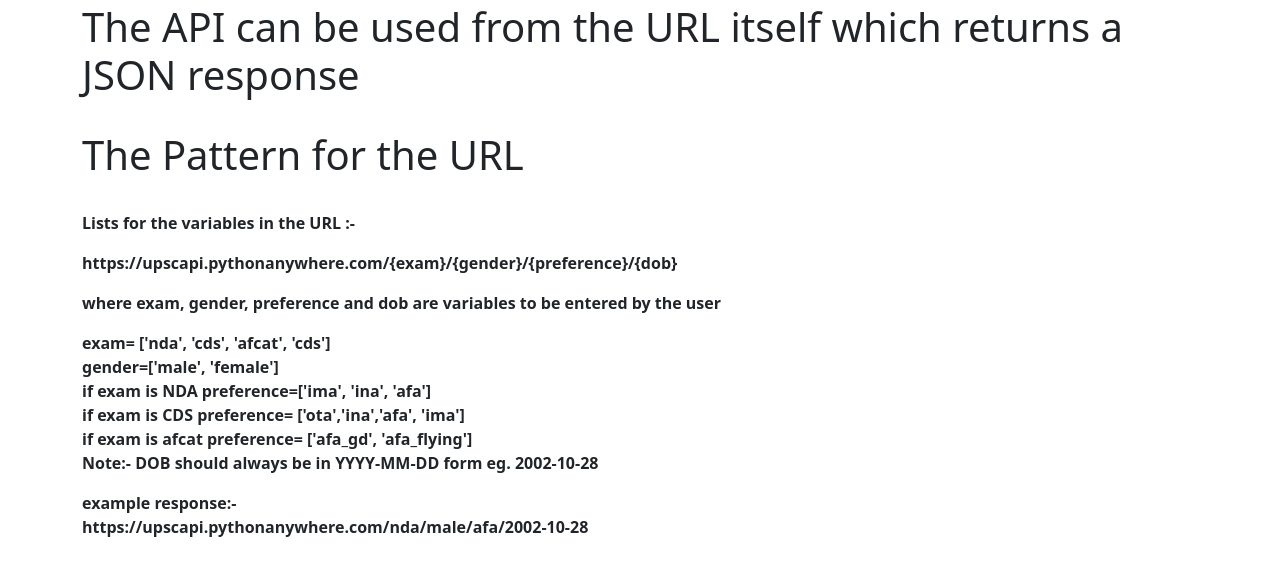
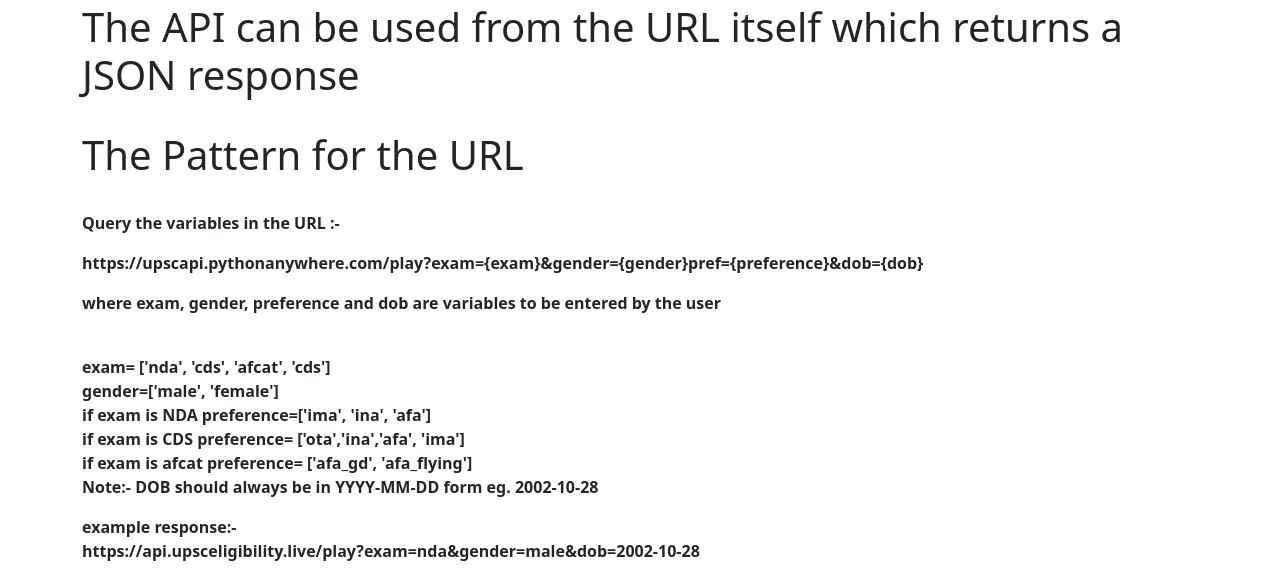
Before and after one commit to developer28hemanth0010/upscapi, a Flask app: page / in a window 1280 px wide. Shown: the part 325-904 px from the top of the page. Before the commit the page ends 862 px from the top, so only its background shows below. Run offline with Flask 2, Linux system fonts and the light colour scheme.

Commit message:
Update index.html

```diff
--- a/templates/index.html
+++ b/templates/index.html
@@ -23,11 +23,11 @@
     <br>
     <h1>The API can be used from the URL itself which returns a JSON response</h1><br>
     <h1>The Pattern for the URL</h1><br>
-    <p><b>Lists for the variables in the URL :-</b></p>
-    <p><b>https://upscapi.pythonanywhere.com/{exam}/{gender}/{preference}/{dob}</b></p>
-    <p><b>where exam, gender, preference and dob are variables to be entered by the user</b></p>
+    <p><b>Query the variables in the URL :-</b></p>
+    <p><b>https://upscapi.pythonanywhere.com/play?exam={exam}&gender={gender}pref={preference}&dob={dob}</b></p>
+    <p><b>where exam, gender, preference and dob are variables to be entered by the user</b></p><br>
     <p><b>exam= ['nda', 'cds', 'afcat', 'cds'] <br> gender=['male', 'female'] <br> if exam is NDA preference=['ima', 'ina', 'afa'] <br> if exam is CDS preference= ['ota','ina','afa', 'ima'] <br> if exam is afcat preference= ['afa_gd', 'afa_flying'] <br> Note:- DOB should always be in YYYY-MM-DD form eg. 2002-10-28 </b></p>
-    <p><b>example response:- <br> https://upscapi.pythonanywhere.com/nda/male/afa/2002-10-28</b></p>
+    <p><b>example response:- <br> https://api.upsceligibility.live/play?exam=nda&gender=male&dob=2002-10-28</b></p>
 
   </div>
   <script src="https://cdn.jsdelivr.net/npm/bootstrap@5.1.3/dist/js/bootstrap.bundle.min.js"
```
